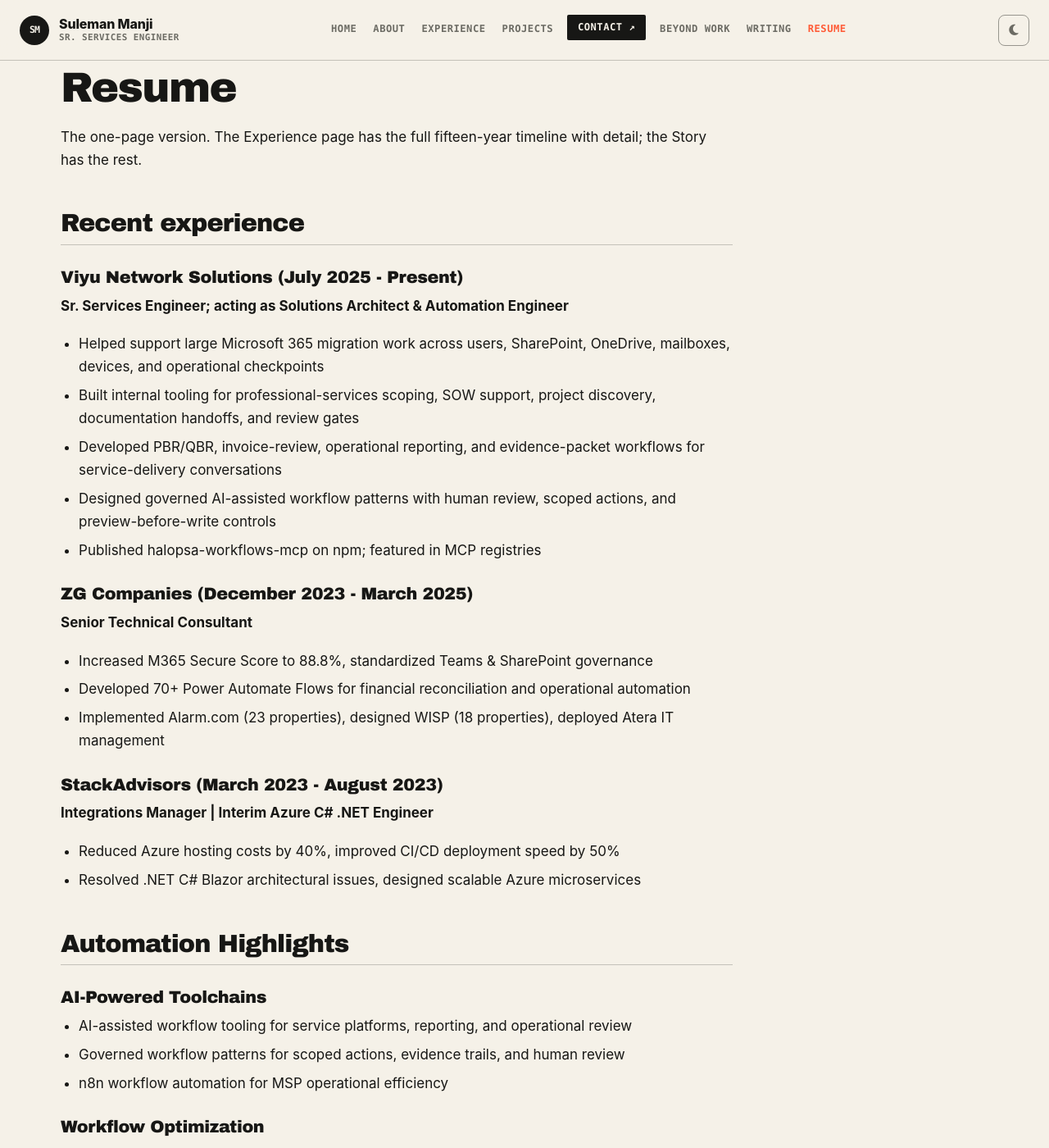
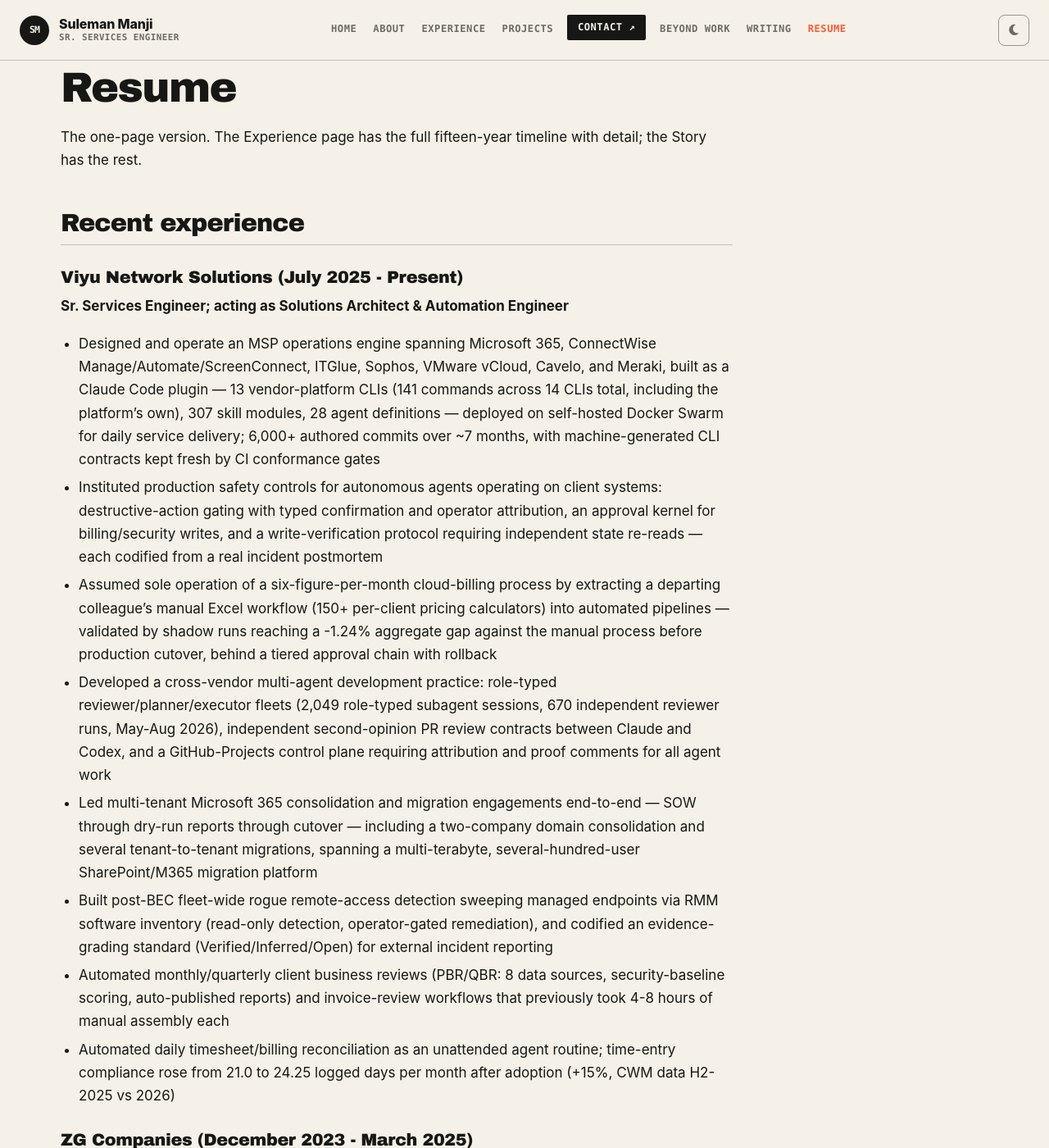
Before and after one commit to ssmanji89/sulemanji-port, a Jekyll site: the page built from resume.md, in a window 1280 px wide and 1400 px high. Shown: the whole window at 82% size. Built offline with Jekyll 4.4.1, drawn with Linux system fonts in a browser that asks for light colours; some of the changed text lies outside the part shown.

Commit message:
content: rebuild Viyu resume section from evidence-backed audit bullets
Bullets sourced from portfolio-audit/2026-08-30/resume-opportunities.md
(items 1,2,5,6,7,8b,8c,9), with counts phrased per AGENT-CLAIMS-POLICY.md
section 3 whitelist (13 vendor-platform CLIs / 141 commands across 14
CLIs total / 307 skills / 28 agents), migration figures using the
qualitative fallback per raw/ezmig-number-validation.md's verdict, and
the +15% time-entry-compliance bullet phrased exactly as opportunities
item 9. Skills section rewritten per item 13's demonstrated-2026 stack.
Reworded 'eight-platform' framing and folded in PBR/QBR/invoice-review
to keep scripts/verify_viyu_positioning.py passing.

```diff
--- a/resume.md
+++ b/resume.md
@@ -13,11 +13,14 @@
 ### Viyu Network Solutions (July 2025 - Present)
 **Sr. Services Engineer; acting as Solutions Architect & Automation Engineer**
 
-- Helped support large Microsoft 365 migration work across users, SharePoint, OneDrive, mailboxes, devices, and operational checkpoints
-- Built internal tooling for professional-services scoping, SOW support, project discovery, documentation handoffs, and review gates
-- Developed PBR/QBR, invoice-review, operational reporting, and evidence-packet workflows for service-delivery conversations
-- Designed governed AI-assisted workflow patterns with human review, scoped actions, and preview-before-write controls
-- Published halopsa-workflows-mcp on npm; featured in MCP registries
+- Designed and operate an MSP operations engine spanning Microsoft 365, ConnectWise Manage/Automate/ScreenConnect, ITGlue, Sophos, VMware vCloud, Cavelo, and Meraki, built as a Claude Code plugin — 13 vendor-platform CLIs (141 commands across 14 CLIs total, including the platform's own), 307 skill modules, 28 agent definitions — deployed on self-hosted Docker Swarm for daily service delivery; 6,000+ authored commits over ~7 months, with machine-generated CLI contracts kept fresh by CI conformance gates
+- Instituted production safety controls for autonomous agents operating on client systems: destructive-action gating with typed confirmation and operator attribution, an approval kernel for billing/security writes, and a write-verification protocol requiring independent state re-reads — each codified from a real incident postmortem
+- Assumed sole operation of a six-figure-per-month cloud-billing process by extracting a departing colleague's manual Excel workflow (150+ per-client pricing calculators) into automated pipelines — validated by shadow runs reaching a -1.24% aggregate gap against the manual process before production cutover, behind a tiered approval chain with rollback
+- Developed a cross-vendor multi-agent development practice: role-typed reviewer/planner/executor fleets (2,049 role-typed subagent sessions, 670 independent reviewer runs, May-Aug 2026), independent second-opinion PR review contracts between Claude and Codex, and a GitHub-Projects control plane requiring attribution and proof comments for all agent work
+- Led multi-tenant Microsoft 365 consolidation and migration engagements end-to-end — SOW through dry-run reports through cutover — including a two-company domain consolidation and several tenant-to-tenant migrations, spanning a multi-terabyte, several-hundred-user SharePoint/M365 migration platform
+- Built post-BEC fleet-wide rogue remote-access detection sweeping managed endpoints via RMM software inventory (read-only detection, operator-gated remediation), and codified an evidence-grading standard (Verified/Inferred/Open) for external incident reporting
+- Automated monthly/quarterly client business reviews (PBR/QBR: 8 data sources, security-baseline scoring, auto-published reports) and invoice-review workflows that previously took 4-8 hours of manual assembly each
+- Automated daily timesheet/billing reconciliation as an unattended agent routine; time-entry compliance rose from 21.0 to 24.25 logged days per month after adoption (+15%, CWM data H2-2025 vs 2026)
 
 ### ZG Companies (December 2023 - March 2025)
 **Senior Technical Consultant**
@@ -31,6 +34,10 @@
 
 - Reduced Azure hosting costs by 40%, improved CI/CD deployment speed by 50%
 - Resolved .NET C# Blazor architectural issues, designed scalable Azure microservices
+
+## Skills
+
+Claude Code/Codex agent orchestration, MCP server development, TypeScript, Python, Rust/Tauri, Docker Swarm/Portainer, GitLab/GitHub CI, ConnectWise/ITGlue/Sophos/Graph APIs, Qdrant/Ollama, PowerShell.
 
 ## Automation Highlights
 
```
